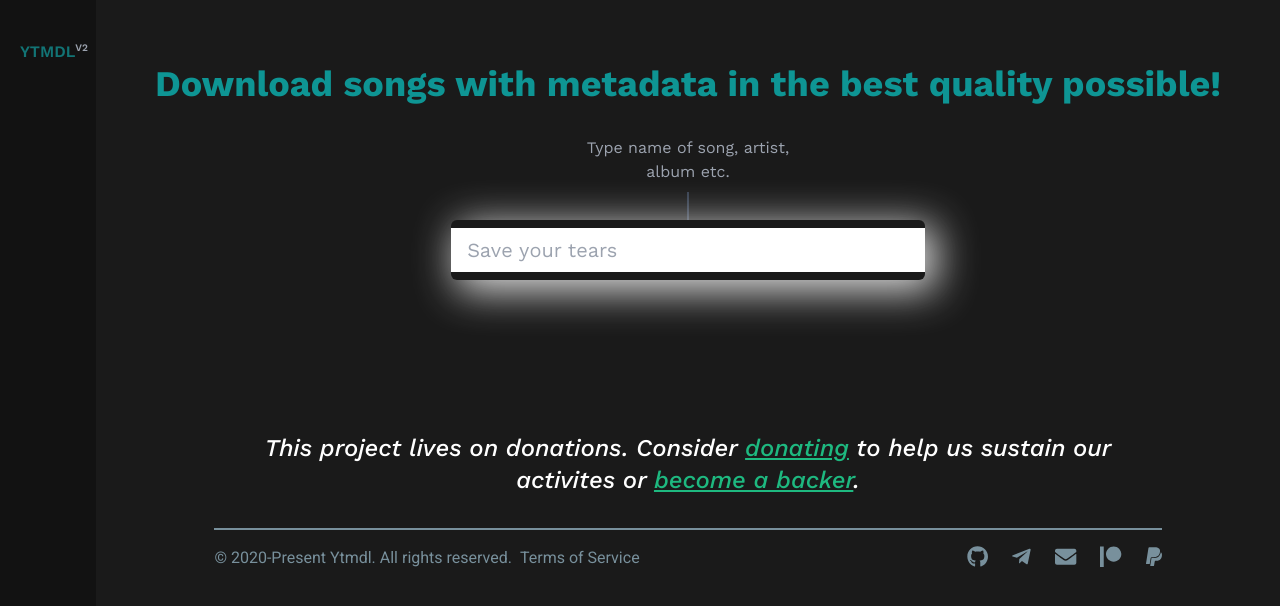
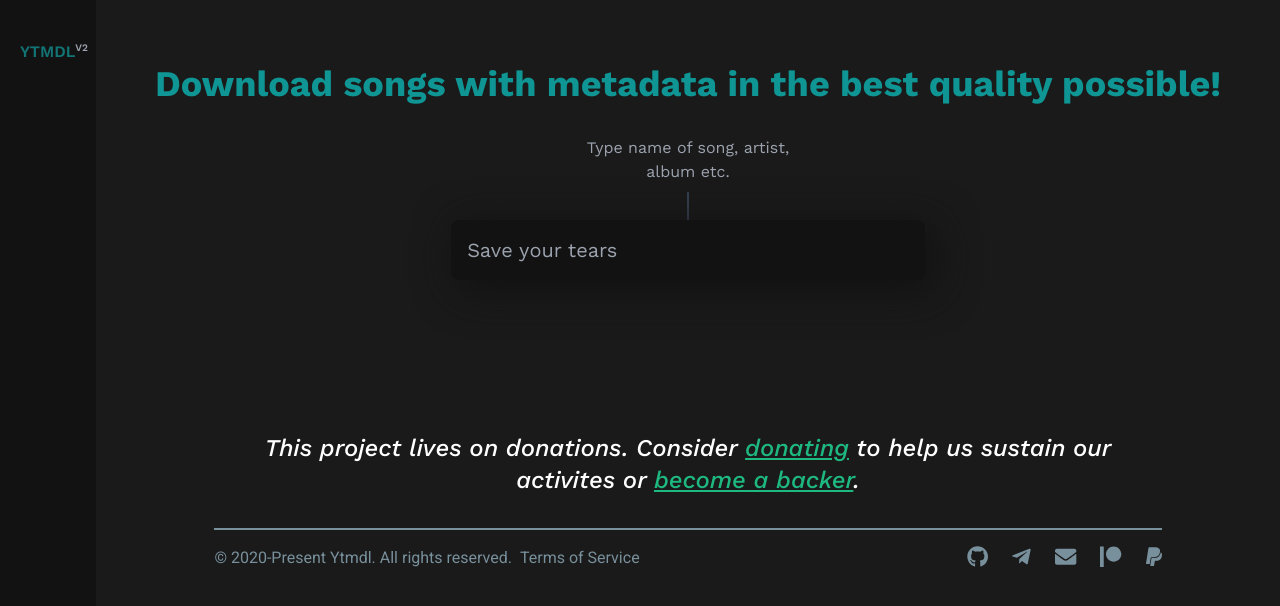
Before and after one commit to deepjyoti30/ytmdl-web-v2, a Vue app: page / in a window 1280 px wide. Shown: the top 606 px of the page. Built offline with nearby package versions, Linux system fonts and the light colour scheme; some icons are missing; what vue-resource would draw is missing.

Commit message:
Add some more styling for the search bar

```diff
--- a/src/components/SearchBar.vue
+++ b/src/components/SearchBar.vue
@@ -8,24 +8,40 @@
     <div
       class="divider--line w-0 mr-auto ml-auto border border-gray-200 dark:border-gray-700 h-7"
     ></div>
-    <div class="search--box shadow-cust w-2/5 mb-2 mr-auto ml-auto rounded-md">
+    <div
+      class="search--box shadow-cust w-2/5 mb-2 mr-auto ml-auto rounded-lg flex"
+    >
+      <SearchIcon size="1.5x" class="search-icon mt-4" />
       <input
         type="text"
         class="w-full my-2 border py-2 pl-4 text-xl"
         placeholder="Save your tears"
+        spellcheck="false"
+        autocomplete="false"
       />
     </div>
   </div>
 </template>
 
 <script>
+import { SearchIcon } from "vue-feather-icons";
+
 export default {
-  name: "SearchBar"
+  name: "SearchBar",
+  components: {
+    SearchIcon
+  }
 };
 </script>
 
 <style lang="scss" scoped>
 input {
   @extend .strip-border;
+  background: none;
+}
+
+.search-icon {
+  transform: translateX(0.5rem);
+  color: $grey-lighter;
 }
 </style>
--- a/src/scss/_dark.scss
+++ b/src/scss/_dark.scss
@@ -49,4 +49,24 @@
             }
         }
     }
+
+    // Utility
+    .shadow-cust {
+        $color: $darkhigh;
+        -webkit-box-shadow: 8px 8px 40px 3px $color;
+        -moz-box-shadow: 8px 8px 40px 3px $color;
+        box-shadow: 8px 8px 40px 3px $color;
+    }
+
+    // Search bar
+    .search-bar__container {
+        .search--box {
+            background: $darkhigh;
+
+            input {
+                caret-color: white;
+                color: white;
+            }
+        }
+    }
 }
```
